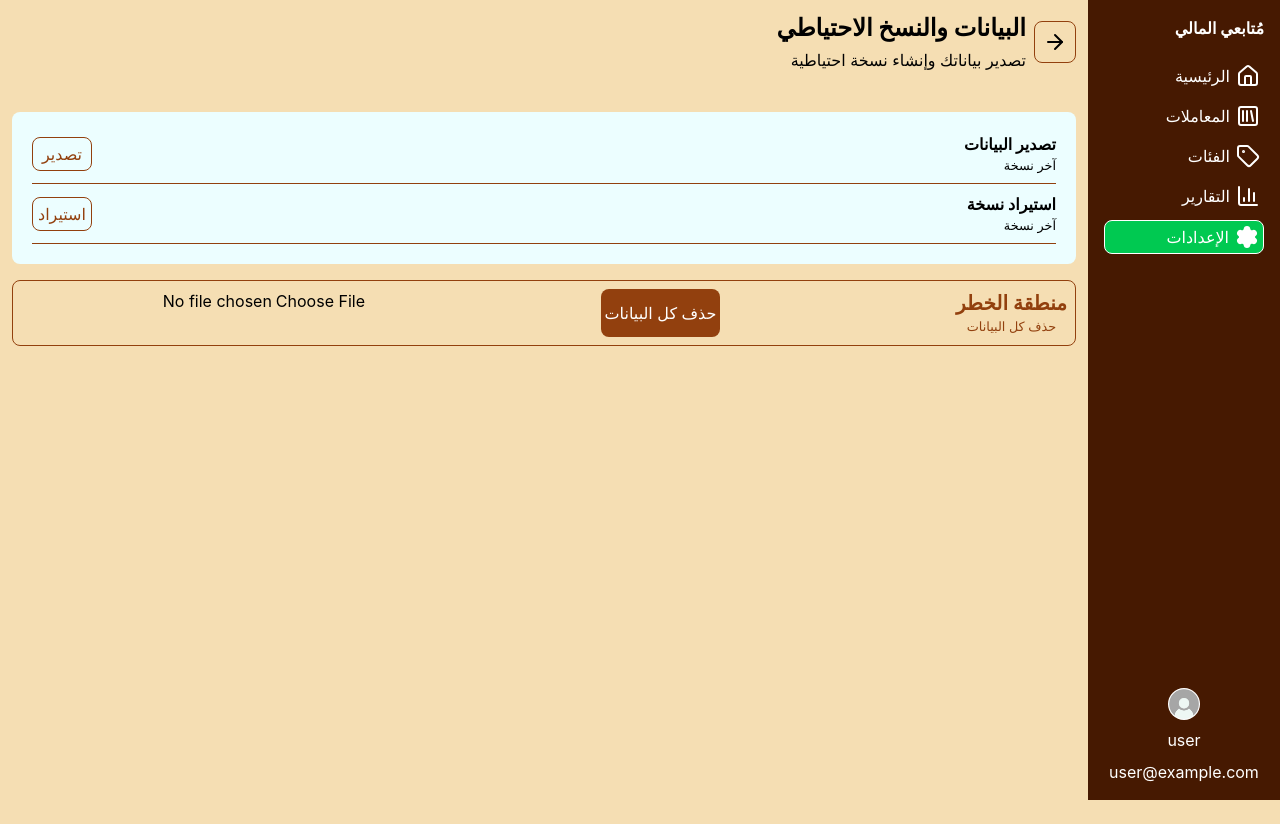
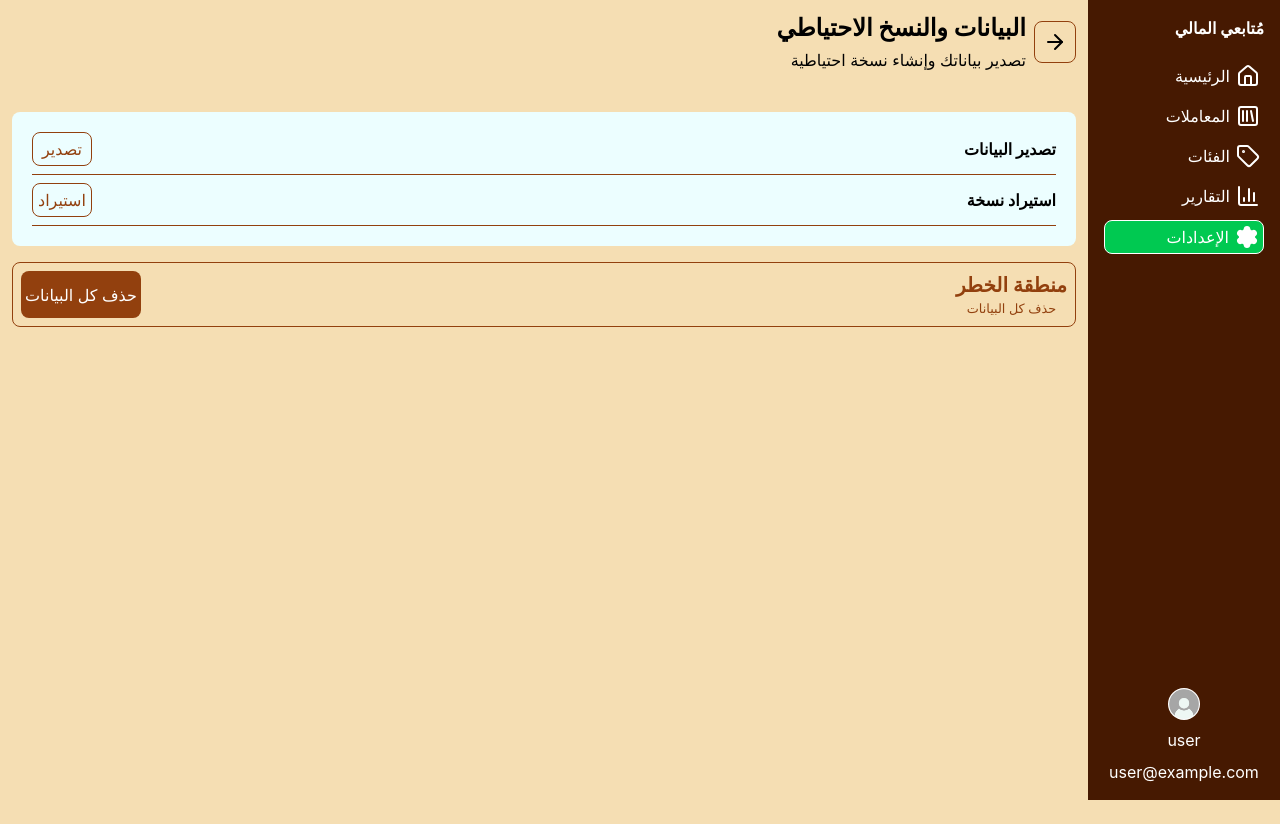
Before and after one commit to ibrahim-md009/income-tracker, a React (Vite) app: page /settings/backup in a window 1280 px wide. Built offline with nearby package versions, Linux system fonts and the light colour scheme.

Commit message:
feat: validate imported backup files

```diff
--- a/src/main.jsx
+++ b/src/main.jsx
@@ -3,7 +3,7 @@ import { createRoot } from "react-dom/client";
 import "./index.css";
 import App from "./App.jsx";
 import { BrowserRouter } from "react-router-dom";
-
+import "./utils/seed.js";
 createRoot(document.getElementById("root")).render(
   <StrictMode>
     <BrowserRouter>
--- a/src/pages/settings/BackUp.jsx
+++ b/src/pages/settings/BackUp.jsx
@@ -1,32 +1,27 @@
+import { useRef } from "react";
 import BackStep from "../../components/ui/BackStep";
 import Button from "../../components/ui/Button";
+import { useStore } from "../../store/useStore";
 import { deleteData, exportData, importData } from "../../utils/backup";
 
 const BackUp = () => {
-  const backupOptions = [
-    {
-      id: 2,
-      title: "تصدير البيانات",
-      subtitle: "ملف JSON",
-      buttonText: "تصدير",
-      btnVariant: "outlined",
-      onclick: () => exportData(),
-    },
-    {
-      id: 3,
-      title: "استيراد نسخة",
-      subtitle: "استعادة بيانات من ملف",
-      buttonText: "استيراد",
-      btnVariant: "outlined",
-    },
-  ];
-  const handleBackUp = (e) => {
+  const lastBackup = useStore((s) => s.lastBackup);
+
+  const inputRef = useRef(null);
+
+  const handleImportBackup = (e) => {
     const file = e.target.files[0];
+    if (!file) return;
     const reader = new FileReader();
     reader.onload = () => {
+      try {
         importData(JSON.parse(reader.result));
+      } catch {
+        window.alert("الملف غير صالح");
+      }
     };
     reader.readAsText(file);
+    e.target.value = "";
   };
 
   return (
@@ -43,22 +38,39 @@ const BackUp = () => {
         <div className="flex flex-1">
           <div className="flex w-full flex-col gap-4">
             <div className="flex flex-col gap-2 rounded-lg bg-cyan-50 p-5">
-              {backupOptions.map((item) => (
-                <div key={item.id} className="flex flex-col gap-2">
+              <div className="flex flex-col gap-2">
                 <div className="flex items-center justify-between">
                   <div className="flex flex-col">
-                      <h3 className="font-bold">{item.title}</h3>
-                      <small>آخر نسخة {item.lastBackup}</small>
+                    <h3 className="font-bold">تصدير البيانات</h3>
+                    <small>
+                      {lastBackup
+                        ? `آخر نسخة: ${new Date(lastBackup).toISOString().slice(0, 10)}`
+                        : null}
+                    </small>
                   </div>
                   <Button
-                      text={item.buttonText}
-                      variant={item.btnVariant}
-                      onClick={item?.onclick}
+                    text="تصدير"
+                    variant="outlined"
+                    onClick={() => exportData()}
                   />
                 </div>
                 <hr className="text-accent" />
               </div>
-              ))}
+
+              <div className="flex flex-col gap-2">
+                <div className="flex items-center justify-between">
+                  <div className="flex flex-col">
+                    <h3 className="font-bold">استيراد نسخة</h3>
+                    <small></small>
+                  </div>
+                  <Button
+                    text="استيراد"
+                    variant="outlined"
+                    onClick={() => inputRef.current.click()}
+                  />
+                </div>
+                <hr className="text-accent" />
+              </div>
             </div>
 
             <div className="border-accent flex justify-between rounded-lg border p-2">
@@ -67,11 +79,17 @@ const BackUp = () => {
                 <small>حذف كل البيانات</small>
               </div>
               <Button text={"حذف كل البيانات"} onClick={() => deleteData()} />
-              <input type="file" onChange={(e) => handleBackUp(e)} />
             </div>
           </div>
         </div>
       </div>
+      <input
+        ref={inputRef}
+        type="file"
+        accept=".json"
+        onChange={(e) => handleImportBackup(e)}
+        hidden
+      />
     </main>
   );
 };
--- a/src/store/useStore.js
+++ b/src/store/useStore.js
@@ -8,6 +8,7 @@ import { createCategoriesSlice } from "./categoriesSlice";
 export const useStore = create(
   persist(
     (set) => ({
+      lastBackup: null,
       ...createNotificationsSlice(set),
       ...createSettingsSlice(set),
       ...createTransactionsSlice(set),
@@ -25,6 +26,7 @@ export const useStore = create(
         categories: state.categories,
         settings: state.settings,
         notifications: state.notifications,
+        lastBackup: state.lastBackup,
       }),
     },
   ),
--- a/src/utils/backup.js
+++ b/src/utils/backup.js
@@ -3,10 +3,13 @@ import { initialSettings } from "../store/settingsSlice";
 
 export const exportData = () => {
   const today = new Date().toISOString().slice(0, 10);
+  const incomeTrackerMark = {};
 
   const { transactionsLog, categories, settings, notifications } =
     useStore.getState();
   const data = JSON.stringify({
+    incomeTrackerMark,
+    version: 1,
     transactionsLog,
     categories,
     settings,
@@ -21,9 +24,26 @@ export const exportData = () => {
   a.download = `backup-${today}.json`;
   a.click();
   URL.revokeObjectURL(url);
+  useStore.setState({ lastBackup: Date.now() });
+};
+
+export const importData = (file) => {
+  if ("incomeTrackerMark" in file) {
+    useStore.setState({
+      transactionsLog: file.transactionsLog ?? [],
+      settings: file.settings ?? initialSettings,
+      categories: file.categories ?? [],
+      notifications: file.notifications ?? [],
+    });
+  } else {
+    window.alert(
+      "الملف غير صالح تأكد أنه نفس الملف الذي قمت بتصديره عند عمل نسخة احتياطية ",
+    );
+  }
 };
 
 export const deleteData = () => {
+  window.confirm("هل أنت متأكد من حذف جميع بياناتك ؟");
   useStore.setState({
     transactionsLog: [],
     settings: initialSettings,
@@ -31,12 +51,3 @@ export const deleteData = () => {
     notifications: [],
   });
 };
-
-export const importData = (file) => {
-  useStore.setState({
-    transactionsLog: file.transactionsLog,
-    settings: file.settings,
-    categories: file.categories,
-    notifications: file.notifications,
-  });
-};
--- /dev/null
+++ b/src/utils/seed.js
@@ -0,0 +1,41 @@
+// utils/seed.js
+import { useStore } from "../store/useStore";
+const categories = [
+  { id: crypto.randomUUID(), type: "دخل", title: "راتب", value: "راتب" },
+  { id: crypto.randomUUID(), type: "دخل", title: "عمل حر", value: "عمل حر" },
+  { id: crypto.randomUUID(), type: "مصروف", title: "طعام", value: "طعام" },
+  {
+    id: crypto.randomUUID(),
+    type: "مصروف",
+    title: "مواصلات",
+    value: "مواصلات",
+  },
+  { id: crypto.randomUUID(), type: "مصروف", title: "فواتير", value: "فواتير" },
+];
+
+const pick = (arr) => arr[Math.floor(Math.random() * arr.length)];
+
+const randomDate = () => {
+  const d = new Date();
+  d.setDate(d.getDate() - Math.floor(Math.random() * 60));
+  return d.toISOString().slice(0, 10);
+};
+
+export const seedData = (count = 40) => {
+  const transactionsLog = Array.from({ length: count }, () => {
+    const kind = Math.random() < 0.3 ? "دخل" : "مصروف";
+    const cat = pick(categories.filter((c) => c.type === kind));
+    return {
+      id: crypto.randomUUID(),
+      name: `${cat.title} ${Math.floor(Math.random() * 100)}`,
+      amount: String(Math.floor(Math.random() * 2000) + 50),
+      cat: cat.value,
+      date: randomDate(),
+      kind,
+    };
+  });
+
+  useStore.setState({ categories, transactionsLog });
+};
+
+window.seedData = seedData;
```
Lines whose indentation alone changed are shown as unchanged.
